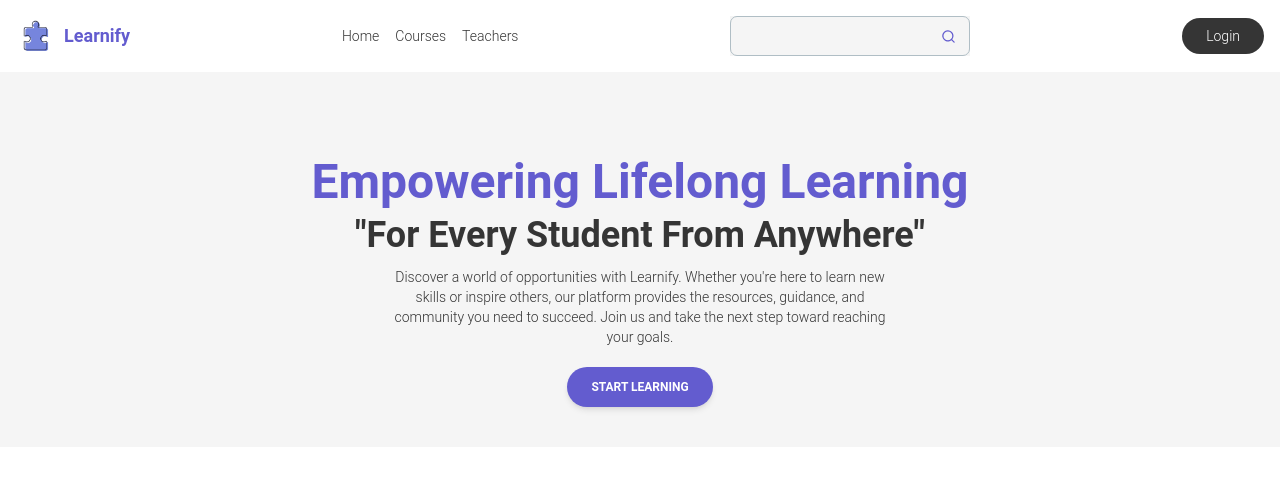
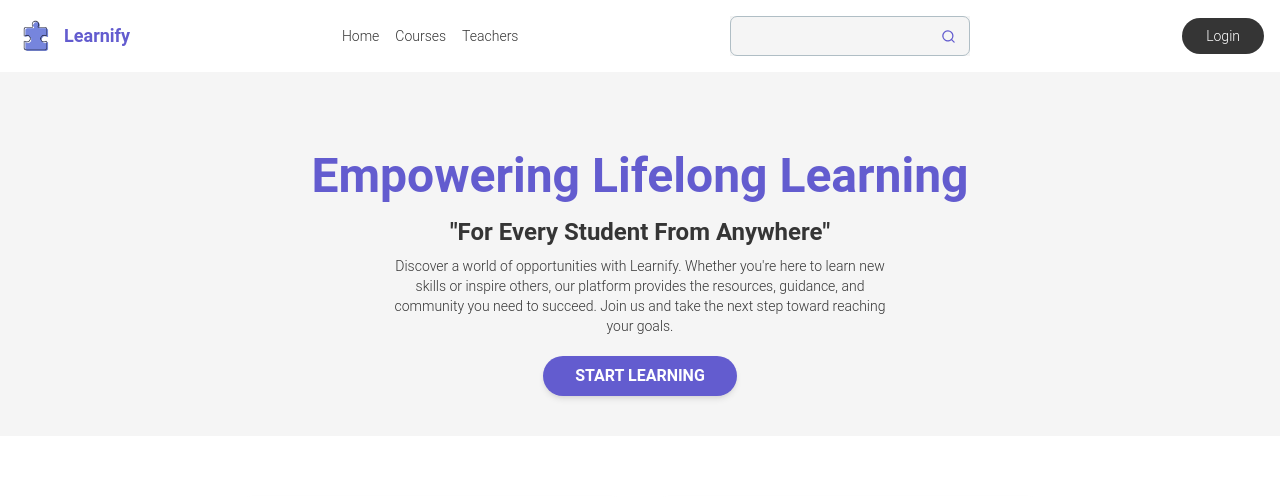
Before and after one commit to devkyoshi/Learnify, a React (Vite) app in the folder web-client/: page / in a window 1280 px wide. Shown: the top 497 px of the page. Built offline with nearby package versions, Linux system fonts and the light colour scheme.

Commit message:
updated readme

```diff
--- a/web-client/src/pages/common/home.jsx
+++ b/web-client/src/pages/common/home.jsx
@@ -6,33 +6,28 @@ import {
   CardHeader,
   Typography,
 } from "@material-tailwind/react";
-import { createToast } from "../../utils/helper_functions";
 
 export const Home = () => {
   return (
     <div className={"w-full"}>
       {/* Hero section */}
-      <div
-        className={
-          "flex flex-col items-center justify-center pt-20 bg-gray-100 pb-10"
-        }
-      >
-        <Typography className={"text-primary"} variant={"h1"}>
+      <div className="flex flex-col items-center justify-center pt-20 pb-10 bg-gray-100 px-4">
+        <Typography className="text-primary text-4xl md:text-5xl font-bold text-center">
           Empowering Lifelong Learning
         </Typography>
 
-        <Typography className={"text-secondary"} variant={"h2"}>
+        <Typography className="text-secondary text-xl md:text-2xl mt-4 text-center font-semibold">
           &quot;For Every Student From Anywhere&quot;
         </Typography>
-        <Typography
-          className={"mt-2 text-sm text-center max-w-lg mx-auto text-secondary"}
-        >
+
+        <Typography className="mt-2  text-sm text-center max-w-lg mx-auto text-secondary md:text-sm lg:text-sm">
           Discover a world of opportunities with Learnify. Whether you're here
           to learn new skills or inspire others, our platform provides the
           resources, guidance, and community you need to succeed. Join us and
           take the next step toward reaching your goals.
         </Typography>
-        <Button className={"mt-5 rounded-full bg-primary"}>
+
+        <Button className="mt-5 rounded-full bg-primary md:px-8 px-8 py-2 text-white text-sm md:text-base">
           Start learning
         </Button>
       </div>
```
Also changed, not shown: 2 other files (tests, documents, lock files or other folders).
